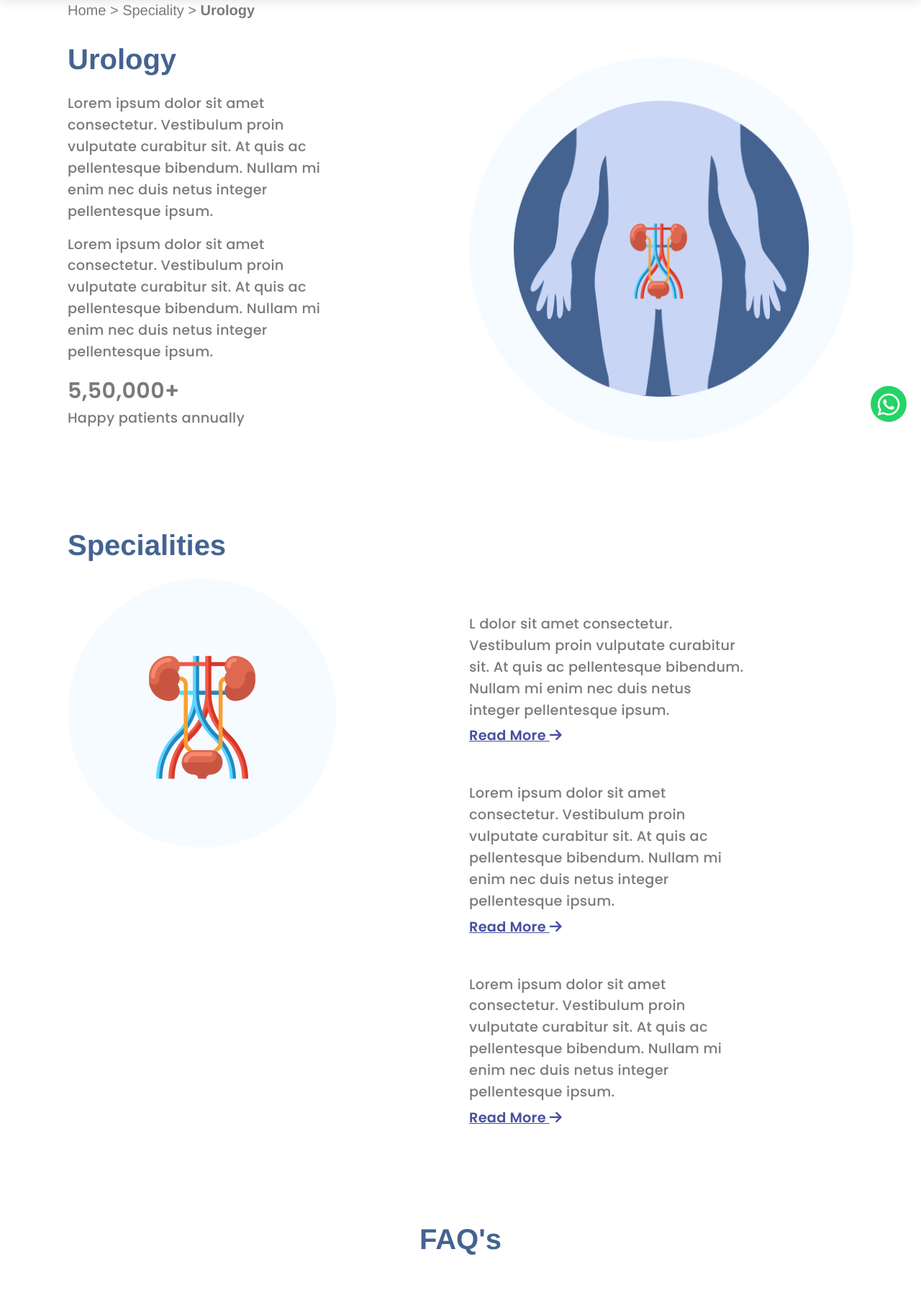
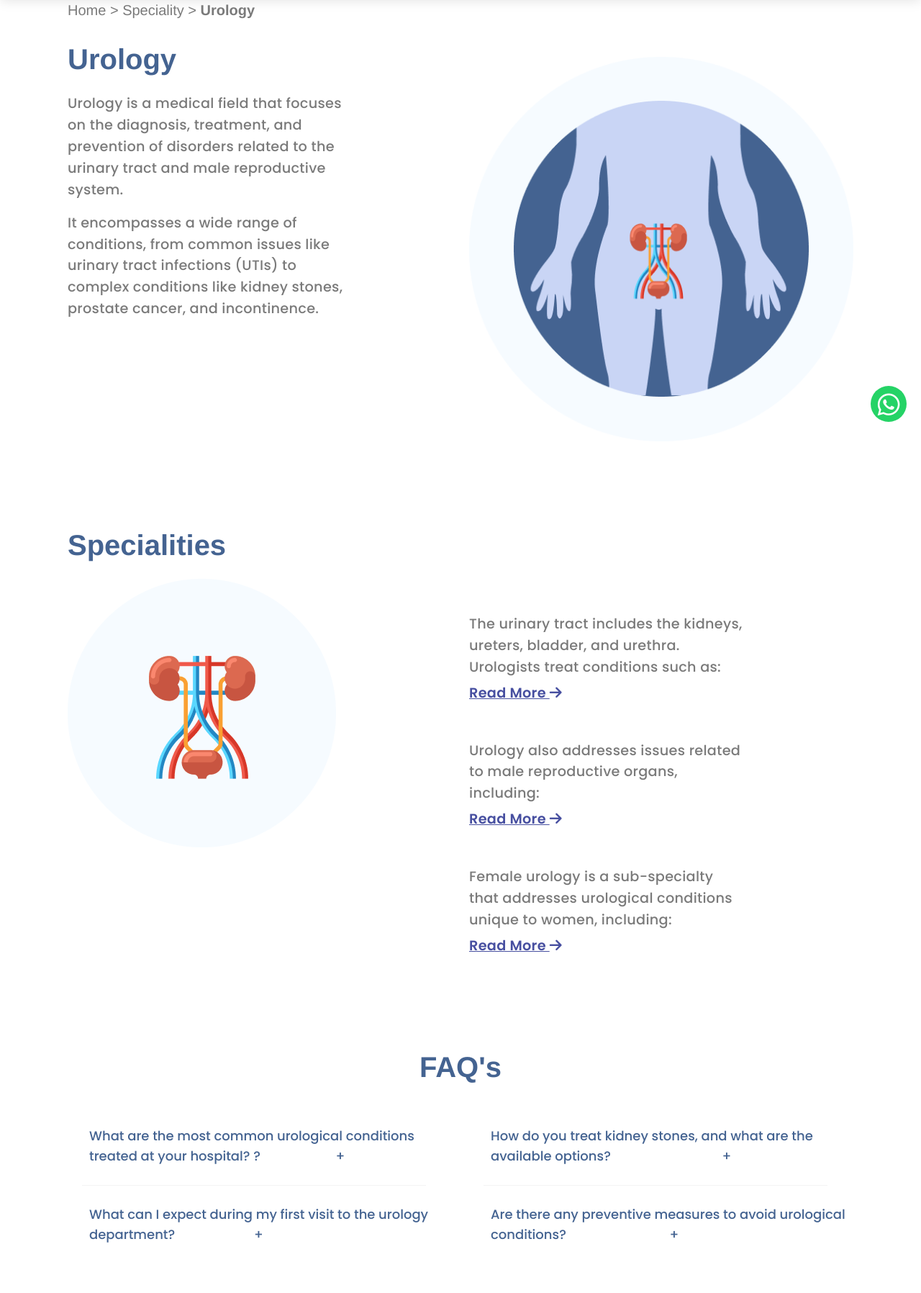
Before and after one commit to bhavi-creations/Devarsh_Hospitals, a PHP site: page /urology.php in a window 1280 px wide. Shown: the part 124-1920 px from the top of the page at 72% size. Run offline with PHP 8.4, Linux system fonts and the light colour scheme; some libraries are stand-ins or nearby versions; some web fonts are replaced.

Commit message:
two half services   updated

```diff
--- a/urology.php
+++ b/urology.php
@@ -172,11 +172,10 @@
 
 
 
-                        <p class="doc_para_text_mini_service">Lorem ipsum dolor sit amet consectetur. Vestibulum proin vulputate curabitur sit. At quis ac pellentesque bibendum. Nullam mi enim nec duis netus integer pellentesque ipsum.</p>
-                        <p class="doc_para_text_mini_service">Lorem ipsum dolor sit amet consectetur. Vestibulum proin vulputate curabitur sit. At quis ac pellentesque bibendum. Nullam mi enim nec duis netus integer pellentesque ipsum.</p>
-                        <p class="doc_para_text_mini_service"> <span class="span_class"> 5,50,000+</span> <br>
-                            Happy patients annually</p>
-
+                        <p class="doc_para_text_mini_service"> Urology is a medical field that focuses on the diagnosis, treatment, and prevention of disorders related to the urinary tract and male reproductive system.
+                        </p>
+                        <p class="doc_para_text_mini_service"> It encompasses a wide range of conditions, from common issues like urinary tract infections (UTIs) to complex conditions like kidney stones, prostate cancer, and incontinence.
+                        </p>
 
                     </div>
 
@@ -205,10 +204,16 @@
                     <div class="col-md-6 mt-5 ">
 
                         <div class="">
-                            <p class="doc_para_text_mini_service ">L dolor sit amet consectetur. Vestibulum proin vulputate curabitur sit. At quis ac pellentesque bibendum. Nullam mi enim nec duis netus integer pellentesque ipsum.</p>
+                            <p class="doc_para_text_mini_service ">The urinary tract includes the kidneys, ureters, bladder, and urethra. Urologists treat conditions such as:
+                            </p>
                             <div class="showthisdiv1  " style="display:none ">
-                                <p class="poetsen_font1 doc_para_text_mini_service"> focuses
-                                    on aesthetics but also aims to improve functional aspects of your teeth and bite, addressing both beauty and health. The treatment plan may include restorative options like crowns or implants to replace missing teeth and enhance the overall functionality of your smile. During the makeover, your dentist will work closely with you to understand your goals and use advanced techniques to achieve the best possible results. The process often involves multiple visits and may take several weeks to complete, but the outcome is a revitalized, confident smile that can significantly impact your personal and professional life. Regular maintenance and care are essential to preserve the results and ensure long-term satisfaction with your newly enhanced smile.</p>
+                                <p class="poetsen_font1 doc_para_text_mini_service"> <strong>Urinary Tract Infections (UTIs): </strong> Infections that affect any part of the urinary system.
+
+
+                                </p>
+                                <p class="poetsen_font1 doc_para_text_mini_service"> <strong> Kidney Stones: </strong> Hard deposits of minerals and salts that form inside the kidneys.</p>
+                                <p class="poetsen_font1 doc_para_text_mini_service"> <strong>Bladder Infections and Incontinence: </strong> Conditions causing leakage or difficulty in controlling urine.</p>
+
                             </div>
                             <div class="d-flex flex-row justify-content-start">
                                 <p class="get_in_touch1 read_more_text" style="color: #474FA0; cursor: pointer;" onclick="toggleReadMore1()">
@@ -218,10 +223,17 @@
 
 
                         <div class="">
-                            <p class="doc_para_text_mini_service ">Lorem ipsum dolor sit amet consectetur. Vestibulum proin vulputate curabitur sit. At quis ac pellentesque bibendum. Nullam mi enim nec duis netus integer pellentesque ipsum.</p>
+                            <p class="doc_para_text_mini_service ">Urology also addresses issues related to male reproductive organs, including:
+                            </p>
                             <div class="showthisdiv2  " style="display:none ">
-                                <p class="poetsen_font1 doc_para_text_mini_service"> focuses
-                                    on aesthetics but also aims to improve functional aspects of your teeth and bite, addressing both beauty and health. The treatment plan may include restorative options like crowns or implants to replace missing teeth and enhance the overall functionality of your smile. During the makeover, your dentist will work closely with you to understand your goals and use advanced techniques to achieve the best possible results. The process often involves multiple visits and may take several weeks to complete, but the outcome is a revitalized, confident smile that can significantly impact your personal and professional life. Regular maintenance and care are essential to preserve the results and ensure long-term satisfaction with your newly enhanced smile.</p>
+
+                                <p class="poetsen_font1 doc_para_text_mini_service"> <strong> Erectile Dysfunction (ED): </strong> Difficulty in achieving or maintaining an erection.</p>
+                                <p class="poetsen_font1 doc_para_text_mini_service"> <strong>Infertility: </strong> Treatment for male infertility and related complications.
+                                </p>
+                                <p class="poetsen_font1 doc_para_text_mini_service"> <strong> Prostate Conditions: </strong> Benign prostatic hyperplasia (BPH) and prostate cancer.
+                                </p>
+
+
                             </div>
                             <div class="d-flex flex-row justify-content-start">
                                 <p class="get_in_touch2 read_more_text" style="color: #474FA0; cursor: pointer;" onclick="toggleReadMore2()">
@@ -232,10 +244,16 @@
 
 
                         <div class="">
-                            <p class="doc_para_text_mini_service ">Lorem ipsum dolor sit amet consectetur. Vestibulum proin vulputate curabitur sit. At quis ac pellentesque bibendum. Nullam mi enim nec duis netus integer pellentesque ipsum.</p>
+                            <p class="doc_para_text_mini_service ">Female urology is a sub-specialty that addresses urological conditions unique to women, including:</p>
                             <div class="showthisdiv3  " style="display:none ">
-                                <p class="poetsen_font1 doc_para_text_mini_service"> focuses
-                                    on aesthetics but also aims to improve functional aspects of your teeth and bite, addressing both beauty and health. The treatment plan may include restorative options like crowns or implants to replace missing teeth and enhance the overall functionality of your smile. During the makeover, your dentist will work closely with you to understand your goals and use advanced techniques to achieve the best possible results. The process often involves multiple visits and may take several weeks to complete, but the outcome is a revitalized, confident smile that can significantly impact your personal and professional life. Regular maintenance and care are essential to preserve the results and ensure long-term satisfaction with your newly enhanced smile.</p>
+                                <p class="poetsen_font1 doc_para_text_mini_service">  <strong>Urinary Incontinence: </strong>Loss of bladder control, especially during activities such as coughing or sneezing.
+                                </p>
+                                <p class="poetsen_font1 doc_para_text_mini_service">  <strong> Pelvic Organ Prolapse: </strong>When the bladder, uterus, or rectum bulges into the vaginal area due to weakened pelvic muscles.
+                                </p>
+
+                                <p class="poetsen_font1 doc_para_text_mini_service">  <strong>Interstitial Cystitis (IC):  </strong>A chronic condition causing bladder pain and frequent urination.
+                                </p>
+
                             </div>
                             <div class="d-flex flex-row justify-content-start">
                                 <p class="get_in_touch3 read_more_text" style="color: #474FA0; cursor: pointer;" onclick="toggleReadMore3()">
```
Also changed, not shown: gynocology.php (+16 -13 lines), orthopedic.php (+5 -4 lines). Lines whose indentation alone changed are shown as unchanged.
